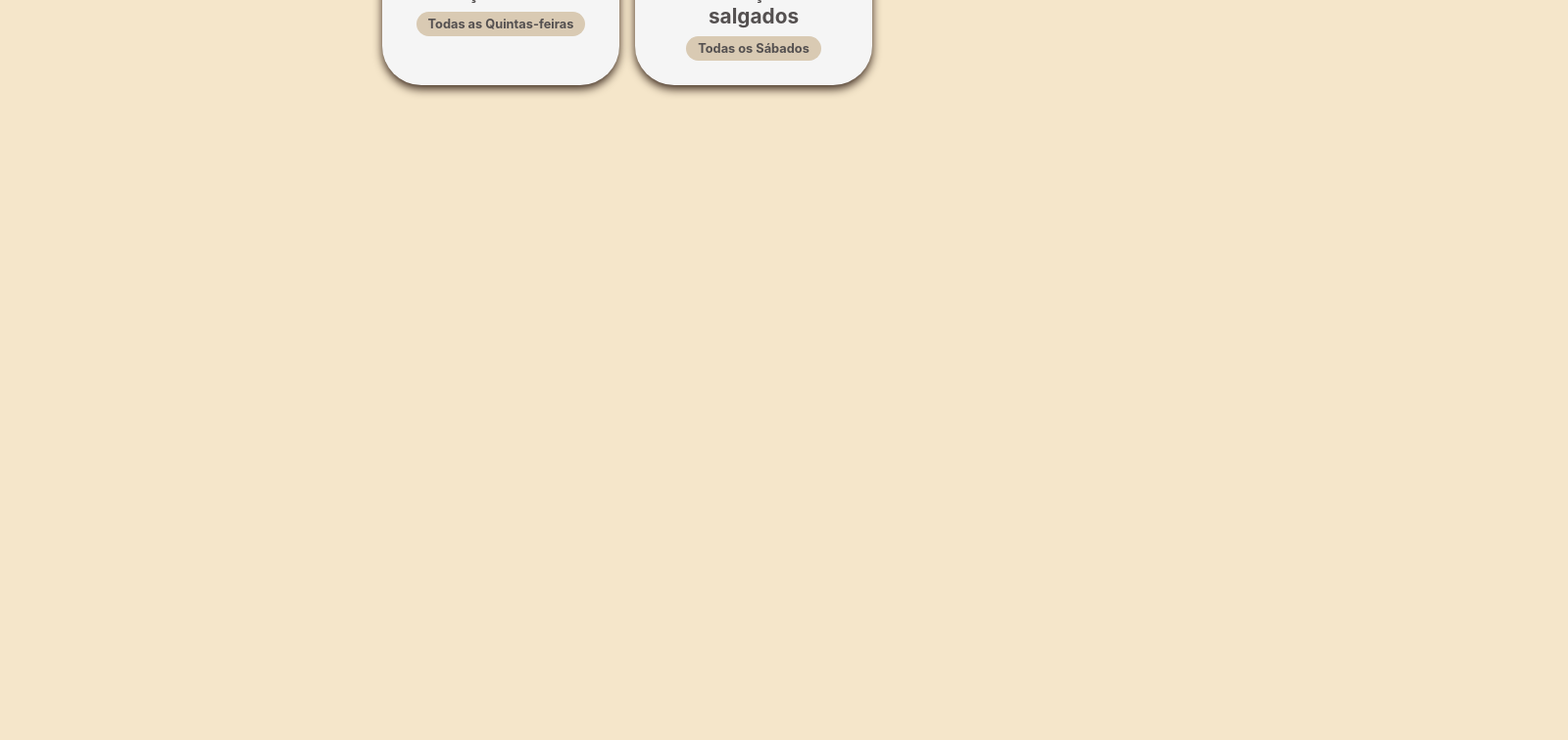
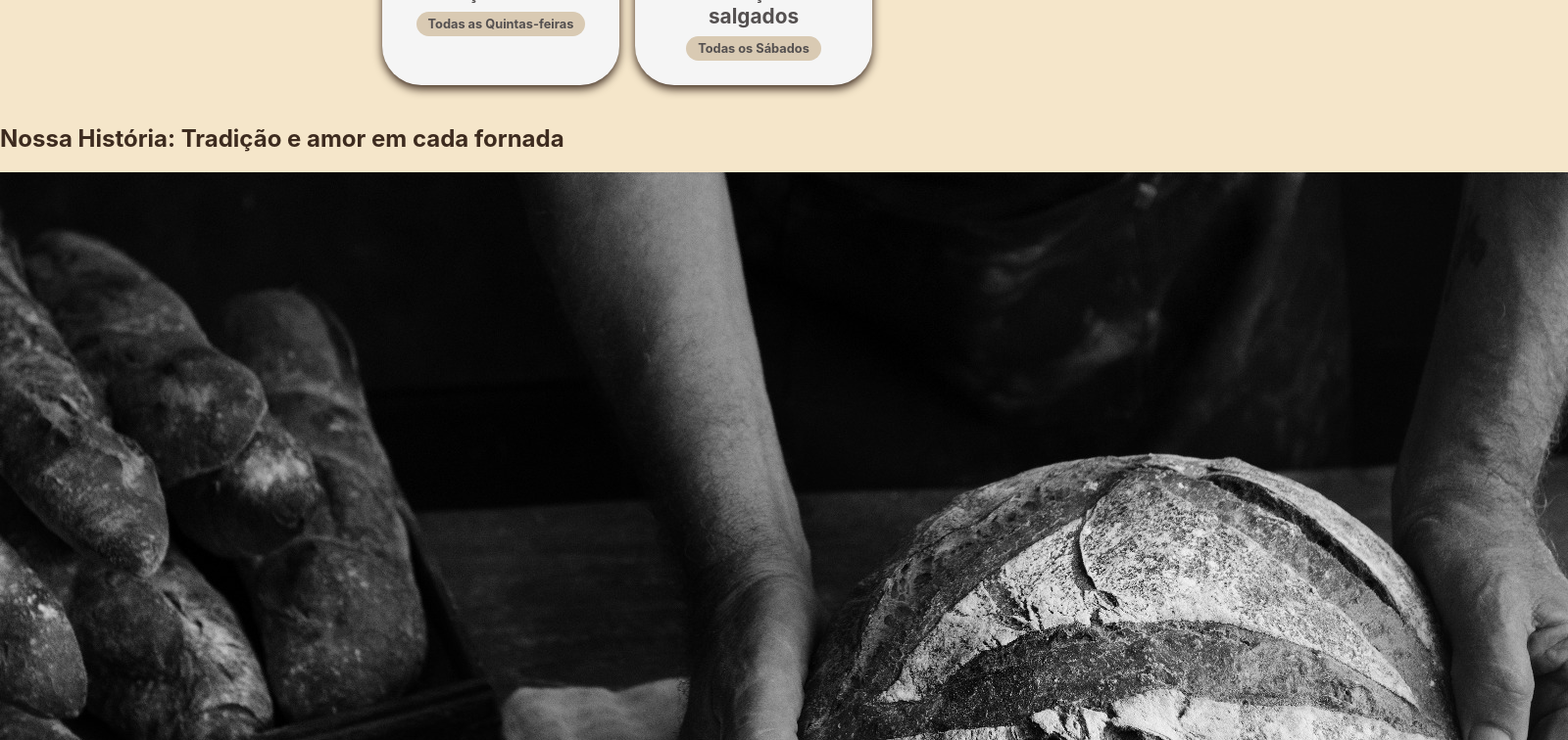
Before and after one commit to maysoifc/padaria-martins, a Vue app: page / in a window 1280 px wide. Shown: the part 1040-1796 px from the top of the page at 98% size, 1600 px wide, since content can reach past the window. Before the commit the page ends 1147 px from the top, so only its background shows below. Built offline with nearby package versions, Linux system fonts and the light colour scheme; no server answers.

Commit message:
FEAT(HomeView): importção do component SobreNos

```diff
--- a/src/views/HomeView.vue
+++ b/src/views/HomeView.vue
@@ -10,6 +10,7 @@ import 'swiper/css';
 import 'swiper/css/pagination';
 
 import Promocoes from '../components/Promocoes.vue';
+import SobreNos from '@/components/SobreNos.vue';
 
 const { produtos, carregarProdutos } = useProducts();
 const modules = [Pagination];
@@ -36,6 +37,7 @@ onMounted(() => {
     </swiper>
 
     <Promocoes />
+    <SobreNos />
   </main>
 </template>
 <style scoped>
```
